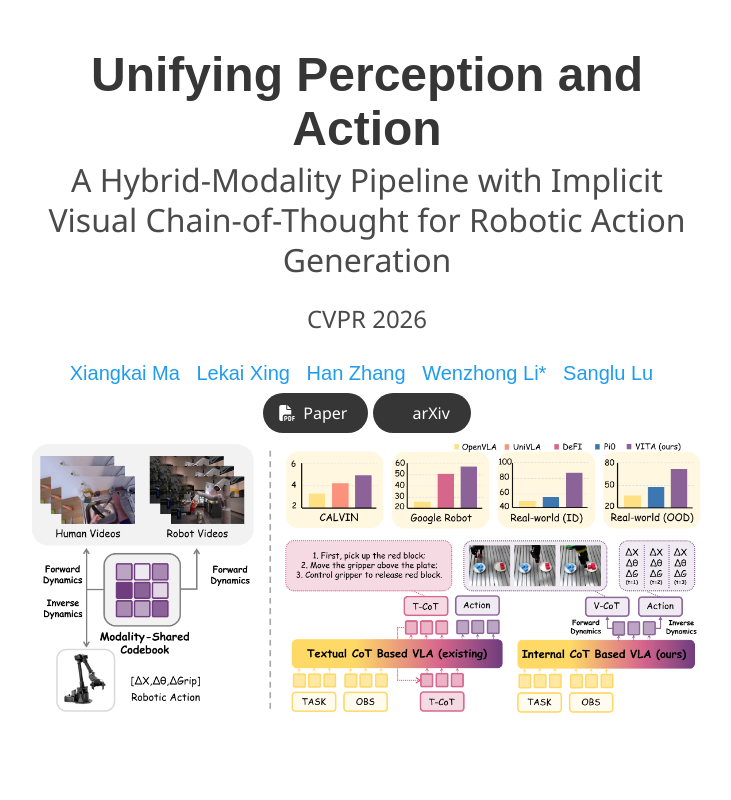
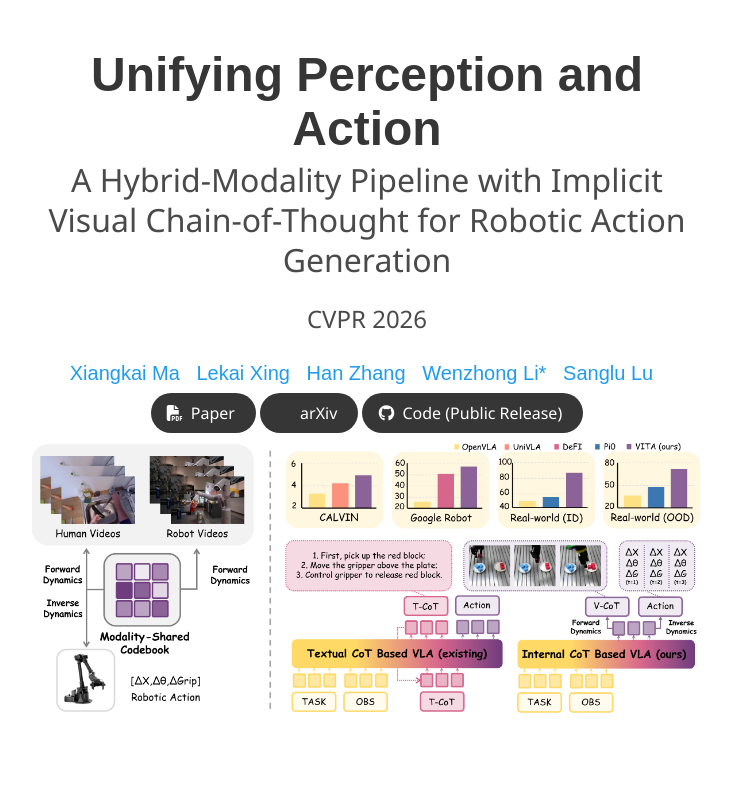
Before and after one commit to Xiang-Kai/vita-cvpr26.github.io, a plain HTML site: page index.html in a window 1280 px wide. Shown: the top 800 px of the page, without its empty margins (273-1004 px from the left). Drawn offline with nearby package versions, Linux system fonts and the light colour scheme; some icons are missing; a web font is replaced by a local one.

Commit message:
Add public VITA repository release link to project homepage

```diff
--- a/index.html
+++ b/index.html
@@ -83,6 +83,17 @@
 <!--                  <span>Code</span>-->
 <!--                  </a>-->
 <!--              </span>-->
+              <!-- Public Repository Release. -->
+              <span class="link-block">
+                <a href="https://github.com/Xiang-Kai/VITA"
+                   class="external-link button is-normal is-rounded is-dark"
+                   target="_blank" rel="noopener noreferrer">
+                  <span class="icon">
+                    <i class="fab fa-github" aria-hidden="true"></i>
+                  </span>
+                  <span>Code (Public Release)</span>
+                </a>
+              </span>
               <img src="media/approach1.PNG" alt="CoT-VLA Pipeline" style="width: 100%;">
             </div>
           </div>
```
